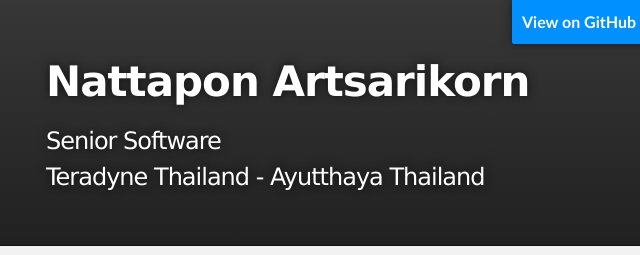
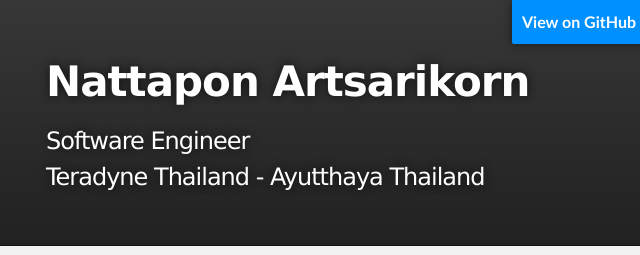
Before and after one commit to wrongite/wrongite.github.io, a plain HTML site: page index.html in a window 1280 px wide. Shown: the top 255 px of the page, 274-914 px from the left. Drawn offline with Linux system fonts and the light colour scheme.

Commit message:
Update index.html
update again

```diff
--- a/index.html
+++ b/index.html
@@ -19,7 +19,7 @@
           <a id="forkme_banner" href="https://github.com/wrongite">View on GitHub</a>
 
           <h1 id="project_title">Nattapon Artsarikorn</h1>
-          <h2 id="project_tagline">Senior Software<br />Teradyne Thailand - Ayutthaya Thailand</h2>
+          <h2 id="project_tagline">Software Engineer<br />Teradyne Thailand - Ayutthaya Thailand</h2>
 
         </header>
     </div>
```
